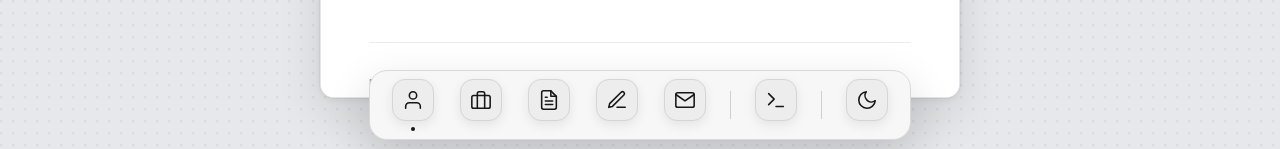
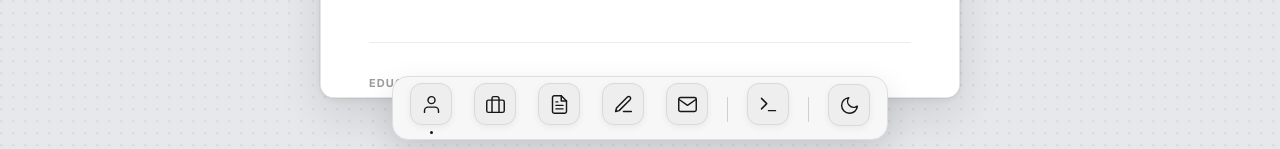
Before and after one commit to siddharthNirmale/desktop-resume, a React (Vite) app: page / in a window 1280 px wide. Shown: the part 648-797 px from the top of the page. Built offline with nearby package versions, Linux system fonts and the light colour scheme; no server answers.

Commit message:
feat: enhance Dock component styles and improve tooltip animations for better visual feedback

```diff
--- a/src/components/Dock.jsx
+++ b/src/components/Dock.jsx
@@ -9,7 +9,13 @@ import {
   FiSun,
   FiMoon,
 } from "react-icons/fi";
-import { motion, useMotionValue, useSpring, useTransform, AnimatePresence } from "framer-motion";
+import {
+  motion,
+  useMotionValue,
+  useSpring,
+  useTransform,
+  AnimatePresence,
+} from "framer-motion";
 
 // ─── Monochrome Dock Physics ─────────────────────────────
 const DOCK_ICON_SIZE = 42;
@@ -35,7 +41,9 @@ function useMagnify(mouseX, ref) {
   useEffect(() => {
     return mouseX.on("change", (mx) => {
       if (!ref.current) return;
+
       const { left, width } = ref.current.getBoundingClientRect();
+
       dist.set(Math.abs(mx - (left + width / 2)));
     });
   }, [mouseX, ref, dist]);
@@ -47,9 +55,12 @@ function useMagnify(mouseX, ref) {
     { clamp: true }
   );
 
-  const rawY = useTransform(dist, [0, MAGNIFY_RADIUS], [-10, 0], {
-    clamp: true,
-  });
+  const rawY = useTransform(
+    dist,
+    [0, MAGNIFY_RADIUS],
+    [-10, 0],
+    { clamp: true }
+  );
 
   return {
     scale: useSpring(rawScale, SPRING),
@@ -62,15 +73,29 @@ function IconShell({ children }) {
   return (
     <div
       className="
-        relative flex shrink-0 items-center justify-center
-        rounded-[13px]
-        border border-[var(--dock-icon-border)]
+        relative
+        flex
+        shrink-0
+        items-center
+        justify-center
+
+        rounded-[12px]
+
+        border
+        border-[var(--dock-icon-border)]
+
         bg-[var(--dock-icon-bg)]
         text-[var(--dock-icon-fg)]
-        shadow-[0_4px_12px_var(--dock-icon-shadow)]
-        transition-colors duration-300
+
+        shadow-[0_2px_7px_var(--dock-icon-shadow)]
+
+        transition-[background-color,border-color,box-shadow]
+        duration-200
       "
-      style={{ width: DOCK_ICON_SIZE, height: DOCK_ICON_SIZE }}
+      style={{
+        width: DOCK_ICON_SIZE,
+        height: DOCK_ICON_SIZE,
+      }}
     >
       {children}
     </div>
@@ -82,19 +107,53 @@ function Tooltip({ label, visible }) {
     <AnimatePresence>
       {visible && (
         <motion.span
-          initial={{ opacity: 0, y: 6, scale: 0.96 }}
-          animate={{ opacity: 1, y: 0, scale: 1 }}
-          exit={{ opacity: 0, y: 4, scale: 0.97 }}
-          transition={{ duration: 0.14, ease: "easeOut" }}
+          initial={{
+            opacity: 0,
+            y: 4,
+            scale: 0.96,
+          }}
+          animate={{
+            opacity: 1,
+            y: 0,
+            scale: 1,
+          }}
+          exit={{
+            opacity: 0,
+            y: 3,
+            scale: 0.97,
+          }}
+          transition={{
+            duration: 0.12,
+            ease: [0.22, 1, 0.36, 1],
+          }}
           className="
-            absolute bottom-[calc(100%+12px)] left-1/2 -translate-x-1/2
-            z-[99999] whitespace-nowrap pointer-events-none
-            rounded-lg border border-[var(--dock-tooltip-border)]
+            pointer-events-none
+            absolute
+            bottom-[calc(100%+9px)]
+            left-1/2
+            z-[99999]
+            -translate-x-1/2
+
+            whitespace-nowrap
+
+            rounded-[8px]
+
+            border
+            border-[var(--dock-tooltip-border)]
+
             bg-[var(--dock-tooltip-bg)]
-            px-2.5 py-1.5
-            text-[12px] font-medium tracking-[-0.01em]
+
+            px-2
+            py-1
+
+            text-[11px]
+            font-medium
+            leading-none
+            tracking-[-0.01em]
+
             text-[var(--dock-tooltip-fg)]
-            shadow-[0_8px_24px_var(--dock-tooltip-shadow)]
+
+            shadow-[0_5px_16px_var(--dock-tooltip-shadow)]
           "
         >
           {label}
@@ -106,16 +165,32 @@ function Tooltip({ label, visible }) {
 
 function RunningDot({ isOpen, isMinimized }) {
   return (
-    <div className="mt-1 flex h-2 items-center justify-center">
+    <div className="mt-1 flex h-1.5 items-center justify-center">
       <AnimatePresence>
         {isOpen && (
           <motion.div
             key={isMinimized ? "min" : "open"}
-            initial={{ scale: 0, opacity: 0 }}
-            animate={{ scale: 1, opacity: isMinimized ? 0.35 : 1 }}
-            exit={{ scale: 0, opacity: 0 }}
-            transition={{ duration: 0.18 }}
-            className="h-1 w-1 rounded-full bg-[var(--dock-dot)]"
+            initial={{
+              scale: 0,
+              opacity: 0,
+            }}
+            animate={{
+              scale: 1,
+              opacity: isMinimized ? 0.3 : 1,
+            }}
+            exit={{
+              scale: 0,
+              opacity: 0,
+            }}
+            transition={{
+              duration: 0.16,
+            }}
+            className="
+              h-[3px]
+              w-[3px]
+              rounded-full
+              bg-[var(--dock-dot)]
+            "
           />
         )}
       </AnimatePresence>
@@ -127,7 +202,14 @@ function Sep() {
   return (
     <div
       className="
-        mx-2 mb-3.5 h-7 w-px shrink-0 self-end
+        mx-1.5
+        mb-[13px]
+
+        h-[25px]
+        w-px
+        shrink-0
+        self-end
+
         bg-[var(--dock-separator)]
       "
     />
@@ -146,11 +228,14 @@ function DockIcon({
   mouseX,
 }) {
   const ref = useRef(null);
+
   const { scale, y } = useMagnify(mouseX, ref);
+
   const [hovered, setHovered] = useState(false);
   const [tapping, setTapping] = useState(false);
 
   const win = windows?.find((w) => w.id === id);
+
   const isOpen = win?.isOpen;
   const isMinimized = win?.isMinimized;
 
@@ -173,8 +258,12 @@ function DockIcon({
     }
 
     const activeWins = windows.filter(
-      (w) => w.type === "window" && w.isOpen && !w.isMinimized
+      (w) =>
+        w.type === "window" &&
+        w.isOpen &&
+        !w.isMinimized
     );
+
     const maxZ = Math.max(
       ...activeWins.map((w) => w.zIndex ?? 0),
       0
@@ -198,13 +287,21 @@ function DockIcon({
   if (win?.type === "widget") return null;
 
   const bounceVariants = {
-    idle: { y: 0 },
+    idle: {
+      y: 0,
+    },
+
     tapping: {
       y: [0, -25, 0, -12, 0],
       transition: {
         duration: 0.7,
         times: [0, 0.3, 0.55, 0.8, 1],
-        ease: ["easeOut", "easeIn", "easeOut", "easeIn"],
+        ease: [
+          "easeOut",
+          "easeIn",
+          "easeOut",
+          "easeIn",
+        ],
       },
     },
   };
@@ -212,30 +309,56 @@ function DockIcon({
   return (
     <div
       ref={ref}
-      className="relative flex flex-col items-center justify-end"
-      style={{ width: DOCK_ICON_SIZE + 20 }}
+      className="
+        relative
+        flex
+        flex-col
+        items-center
+        justify-end
+      "
+      style={{
+        width: DOCK_ICON_SIZE + 18,
+      }}
       onMouseEnter={() => setHovered(true)}
       onMouseLeave={() => setHovered(false)}
     >
-      <Tooltip label={label} visible={hovered} />
+      <Tooltip
+        label={label}
+        visible={hovered}
+      />
 
       <motion.button
         type="button"
-        style={{ scale, y }}
+        style={{
+          scale,
+          y,
+        }}
         className="
-          flex cursor-pointer flex-col items-center
-          border-none bg-transparent p-0 outline-none
+          flex
+          cursor-pointer
+          flex-col
+          items-center
+
+          border-none
+          bg-transparent
+          p-0
+          outline-none
         "
         variants={bounceVariants}
         animate={tapping ? "tapping" : "idle"}
-        whileTap={{ scale: 0.9, transition: { duration: 0.1 } }}
+        whileTap={{
+          scale: 0.91,
+          transition: {
+            duration: 0.1,
+          },
+        }}
         aria-label={label}
         onClick={handleClick}
       >
         <IconShell>
           <IconComponent
-            size={22}
-            strokeWidth={1.7}
+            size={21}
+            strokeWidth={1.65}
             aria-hidden="true"
           />
         </IconShell>
@@ -243,17 +366,46 @@ function DockIcon({
         <AnimatePresence>
           {badge > 0 && (
             <motion.div
-              initial={{ scale: 0.3, opacity: 0 }}
-              animate={{ scale: 1, opacity: 1 }}
-              exit={{ scale: 0.3, opacity: 0 }}
+              initial={{
+                scale: 0.3,
+                opacity: 0,
+              }}
+              animate={{
+                scale: 1,
+                opacity: 1,
+              }}
+              exit={{
+                scale: 0.3,
+                opacity: 0,
+              }}
               className="
-                absolute -right-0.5 -top-1 z-10
-                flex h-5 min-w-5 items-center justify-center
-                rounded-full border border-[var(--badge-border)]
+                absolute
+                -right-1
+                -top-1
+                z-10
+
+                flex
+                h-[18px]
+                min-w-[18px]
+                items-center
+                justify-center
+
+                rounded-full
+
+                border
+                border-[var(--badge-border)]
+
                 bg-[var(--badge-bg)]
-                px-1.5 text-[11px] font-semibold
+
+                px-1
+
+                text-[10px]
+                font-semibold
+                leading-none
+
                 text-[var(--badge-fg)]
-                shadow-[0_2px_8px_var(--badge-shadow)]
+
+                shadow-[0_2px_6px_var(--badge-shadow)]
               "
             >
               {badge}
@@ -262,22 +414,42 @@ function DockIcon({
         </AnimatePresence>
       </motion.button>
 
-      <RunningDot isOpen={isOpen} isMinimized={isMinimized} />
+      <RunningDot
+        isOpen={isOpen}
+        isMinimized={isMinimized}
+      />
     </div>
   );
 }
 
 // ─── Theme Button ────────────────────────────────────────
-function ThemeButton({ isLight, onToggle, mouseX }) {
+function ThemeButton({
+  isLight,
+  onToggle,
+  mouseX,
+}) {
   const ref = useRef(null);
-  const { scale, y } = useMagnify(mouseX, ref);
+
+  const { scale, y } = useMagnify(
+    mouseX,
+    ref
+  );
+
   const [hovered, setHovered] = useState(false);
 
   return (
     <div
       ref={ref}
-      className="relative flex flex-col items-center justify-end"
-      style={{ width: DOCK_ICON_SIZE + 20 }}
+      className="
+        relative
+        flex
+        flex-col
+        items-center
+        justify-end
+      "
+      style={{
+        width: DOCK_ICON_SIZE + 18,
+      }}
       onMouseEnter={() => setHovered(true)}
       onMouseLeave={() => setHovered(false)}
     >
@@ -288,59 +460,121 @@ function ThemeButton({ isLight, onToggle, mouseX }) {
 
       <motion.button
         type="button"
-        style={{ scale, y }}
+        style={{
+          scale,
+          y,
+        }}
         className="
-          flex cursor-pointer flex-col items-center
-          border-none bg-transparent p-0 outline-none
+          flex
+          cursor-pointer
+          flex-col
+          items-center
+
+          border-none
+          bg-transparent
+          p-0
+          outline-none
         "
-        whileTap={{ scale: 0.9, transition: { duration: 0.1 } }}
+        whileTap={{
+          scale: 0.91,
+          transition: {
+            duration: 0.1,
+          },
+        }}
         onClick={onToggle}
-        aria-label={isLight ? "Switch to dark mode" : "Switch to light mode"}
+        aria-label={
+          isLight
+            ? "Switch to dark mode"
+            : "Switch to light mode"
+        }
       >
         <IconShell>
-          <AnimatePresence mode="wait" initial={false}>
+          <AnimatePresence
+            mode="wait"
+            initial={false}
+          >
             <motion.span
               key={isLight ? "moon" : "sun"}
-              initial={{ opacity: 0, rotate: -35, scale: 0.7 }}
-              animate={{ opacity: 1, rotate: 0, scale: 1 }}
-              exit={{ opacity: 0, rotate: 35, scale: 0.7 }}
-              transition={{ duration: 0.18, ease: "easeOut" }}
-              className="flex text-[var(--dock-icon-fg)]"
+              initial={{
+                opacity: 0,
+                rotate: -30,
+                scale: 0.75,
+              }}
+              animate={{
+                opacity: 1,
+                rotate: 0,
+                scale: 1,
+              }}
+              exit={{
+                opacity: 0,
+                rotate: 30,
+                scale: 0.75,
+              }}
+              transition={{
+                duration: 0.18,
+                ease: "easeOut",
+              }}
+              className="
+                flex
+                text-[var(--dock-icon-fg)]
+              "
             >
               {isLight ? (
-                <FiMoon size={22} strokeWidth={1.7} />
+                <FiMoon
+                  size={21}
+                  strokeWidth={1.65}
+                />
               ) : (
-                <FiSun size={22} strokeWidth={1.7} />
+                <FiSun
+                  size={21}
+                  strokeWidth={1.65}
+                />
               )}
             </motion.span>
           </AnimatePresence>
         </IconShell>
       </motion.button>
 
-      <div className="h-3" />
+      <div className="h-[9px]" />
     </div>
   );
 }
 
 // ─── Main Dock Component ────────────────────────────────
-export default function Dock({ windows, toggleWindow, bringToFront }) {
+export default function Dock({
+  windows,
+  toggleWindow,
+  bringToFront,
+}) {
   const [isLight, setIsLight] = useState(() => {
     if (typeof window === "undefined") return false;
 
-    const saved = localStorage.getItem("os-theme");
-    const prefLight = window.matchMedia(
-      "(prefers-color-scheme: light)"
-    ).matches;
+    const saved =
+      localStorage.getItem("os-theme");
 
-    return saved ? saved === "light" : prefLight;
+    const prefLight =
+      window.matchMedia(
+        "(prefers-color-scheme: light)"
+      ).matches;
+
+    return saved
+      ? saved === "light"
+      : prefLight;
   });
 
   const mouseX = useMotionValue(Infinity);
   const dockRef = useRef(null);
 
   useEffect(() => {
-    document.documentElement.classList.toggle("light-theme", isLight);
-    document.body.classList.toggle("light-theme", isLight);
+    document.documentElement.classList.toggle(
+      "light-theme",
+      isLight
+    );
+
+    document.body.classList.toggle(
+      "light-theme",
+      isLight
+    );
   }, [isLight]);
 
   const onMouseMove = useCallback(
@@ -362,26 +596,48 @@ export default function Dock({ windows, toggleWindow, bringToFront }) {
           "light-theme",
           nextLight
         );
-        document.body.classList.toggle("light-theme", nextLight);
+
+        document.body.classList.toggle(
+          "light-theme",
+          nextLight
+        );
+
         localStorage.setItem(
           "os-theme",
           nextLight ? "light" : "dark"
         );
+
         setIsLight(nextLight);
       };
 
-      if (typeof document.startViewTransition !== "function") {
+      if (
+        typeof document.startViewTransition !==
+        "function"
+      ) {
         apply();
         return;
       }
 
-      const { clientX: x, clientY: y } = e;
+      const {
+        clientX: x,
+        clientY: y,
+      } = e;
+
       const r = Math.hypot(
-        Math.max(x, window.innerWidth - x),
-        Math.max(y, window.innerHeight - y)
+        Math.max(
+          x,
+          window.innerWidth - x
+        ),
+        Math.max(
+          y,
+          window.innerHeight - y
+        )
       );
 
-      const transition = document.startViewTransition(apply);
+      const transition =
+        document.startViewTransition(
+          apply
+        );
 
       transition.ready
         .then(() => {
@@ -394,8 +650,10 @@ export default function Dock({ windows, toggleWindow, bringToFront }) {
             },
             {
               duration: 440,
-              easing: "cubic-bezier(0.22,1,0.36,1)",
-              pseudoElement: "::view-transition-new(root)",
+              easing:
+                "cubic-bezier(0.22,1,0.36,1)",
+              pseudoElement:
+                "::view-transition-new(root)",
             }
           );
         })
@@ -412,13 +670,28 @@ export default function Dock({ windows, toggleWindow, bringToFront }) {
   };
 
   return (
-    <div className="absolute bottom-3 left-1/2 z-[99999] -translate-x-1/2 pointer-events-auto">
+    <div
+      className="
+        pointer-events-none
+        absolute
+        bottom-3
+        left-1/2
+        z-[99999]
+        -translate-x-1/2
+      "
+    >
       <motion.div
         ref={dockRef}
         onMouseMove={onMouseMove}
         onMouseLeave={onMouseLeave}
-        initial={{ y: 110, opacity: 0 }}
-        animate={{ y: 0, opacity: 1 }}
+        initial={{
+          y: 90,
+          opacity: 0,
+        }}
+        animate={{
+          y: 0,
+          opacity: 1,
+        }}
         transition={{
           type: "spring",
           stiffness: 240,
@@ -426,49 +699,114 @@ export default function Dock({ windows, toggleWindow, bringToFront }) {
           delay: 0.08,
         }}
         className="
-          relative flex items-end gap-1.5
-          rounded-[18px]
-          border border-[var(--dock-border)]
+          pointer-events-auto
+
+          relative
+          flex
+          items-end
+          gap-1
+
+          rounded-[16px]
+
+          border
+          border-[var(--dock-border)]
+
           bg-[var(--dock-bg)]
-          px-3 pb-1.5 pt-2
-          shadow-[0_18px_45px_var(--dock-shadow)]
-          transition-colors duration-300
+
+          px-2
+          pb-1
+          pt-1.5
+
+          shadow-[0_12px_32px_var(--dock-shadow)]
+
+          transition-[background-color,border-color,box-shadow]
+          duration-300
         "
         style={{
           // Solid surfaces only — no gradients or transparency.
-          "--dock-bg": isLight ? "#f7f7f7" : "#1c1c1e",
-          "--dock-border": isLight ? "#d9d9d9" : "#353537",
+          "--dock-bg": isLight
+            ? "#f7f7f7"
+            : "#1c1c1e",
+
+          "--dock-border": isLight
+            ? "#dedede"
+            : "#353537",
+
           "--dock-shadow": isLight
-            ? "rgba(0,0,0,0.16)"
-            : "rgba(0,0,0,0.42)",
-          "--dock-icon-bg": isLight ? "#ededed" : "#29292b",
-          "--dock-icon-fg": isLight ? "#171717" : "#f5f5f5",
-          "--dock-icon-border": isLight ? "#d5d5d5" : "#3b3b3d",
+            ? "rgba(0,0,0,0.13)"
+            : "rgba(0,0,0,0.38)",
+
+          "--dock-icon-bg": isLight
+            ? "#eeeeee"
+            : "#29292b",
+
+          "--dock-icon-fg": isLight
+            ? "#171717"
+            : "#f5f5f5",
+
+          "--dock-icon-border": isLight
+            ? "#d9d9d9"
+            : "#3a3a3c",
+
           "--dock-icon-shadow": isLight
-            ? "rgba(0,0,0,0.08)"
-            : "rgba(0,0,0,0.28)",
-          "--dock-separator": isLight ? "#cfcfcf" : "#414143",
-          "--dock-dot": isLight ? "#161616" : "#f2f2f2",
-          "--dock-tooltip-bg": isLight ? "#ffffff" : "#252527",
-          "--dock-tooltip-fg": isLight ? "#161616" : "#f5f5f5",
-          "--dock-tooltip-border": isLight ? "#dedede" : "#3a3a3c",
+            ? "rgba(0,0,0,0.06)"
+            : "rgba(0,0,0,0.22)",
+
+          "--dock-separator": isLight
+            ? "#d0d0d0"
+            : "#414143",
+
+          "--dock-dot": isLight
+            ? "#161616"
+            : "#f2f2f2",
+
+          "--dock-tooltip-bg": isLight
+            ? "#ffffff"
+            : "#252527",
+
+          "--dock-tooltip-fg": isLight
+            ? "#161616"
+            : "#f5f5f5",
+
+          "--dock-tooltip-border": isLight
+            ? "#dedede"
+            : "#3a3a3c",
+
           "--dock-tooltip-shadow": isLight
-            ? "rgba(0,0,0,0.14)"
-            : "rgba(0,0,0,0.35)",
-          "--badge-bg": isLight ? "#1d1d1f" : "#f5f5f5",
-          "--badge-fg": isLight ? "#ffffff" : "#171717",
-          "--badge-border": isLight ? "#ffffff" : "#1d1d1f",
+            ? "rgba(0,0,0,0.12)"
+            : "rgba(0,0,0,0.3)",
+
+          "--badge-bg": isLight
+            ? "#1d1d1f"
+            : "#f5f5f5",
+
+          "--badge-fg": isLight
+            ? "#ffffff"
+            : "#171717",
+
+          "--badge-border": isLight
+            ? "#ffffff"
+            : "#1d1d1f",
+
           "--badge-shadow": isLight
-            ? "rgba(0,0,0,0.14)"
-            : "rgba(0,0,0,0.28)",
+            ? "rgba(0,0,0,0.12)"
+            : "rgba(0,0,0,0.25)",
         }}
       >
         {DOCK_ITEMS.map((item) => {
           if (item.type === "separator") {
-            return <Sep key={item.id} />;
+            return (
+              <Sep key={item.id} />
+            );
           }
 
-          return <DockIcon key={item.id} {...item} {...shared} />;
+          return (
+            <DockIcon
+              key={item.id}
+              {...item}
+              {...shared}
+            />
+          );
         })}
 
         <Sep />
```
